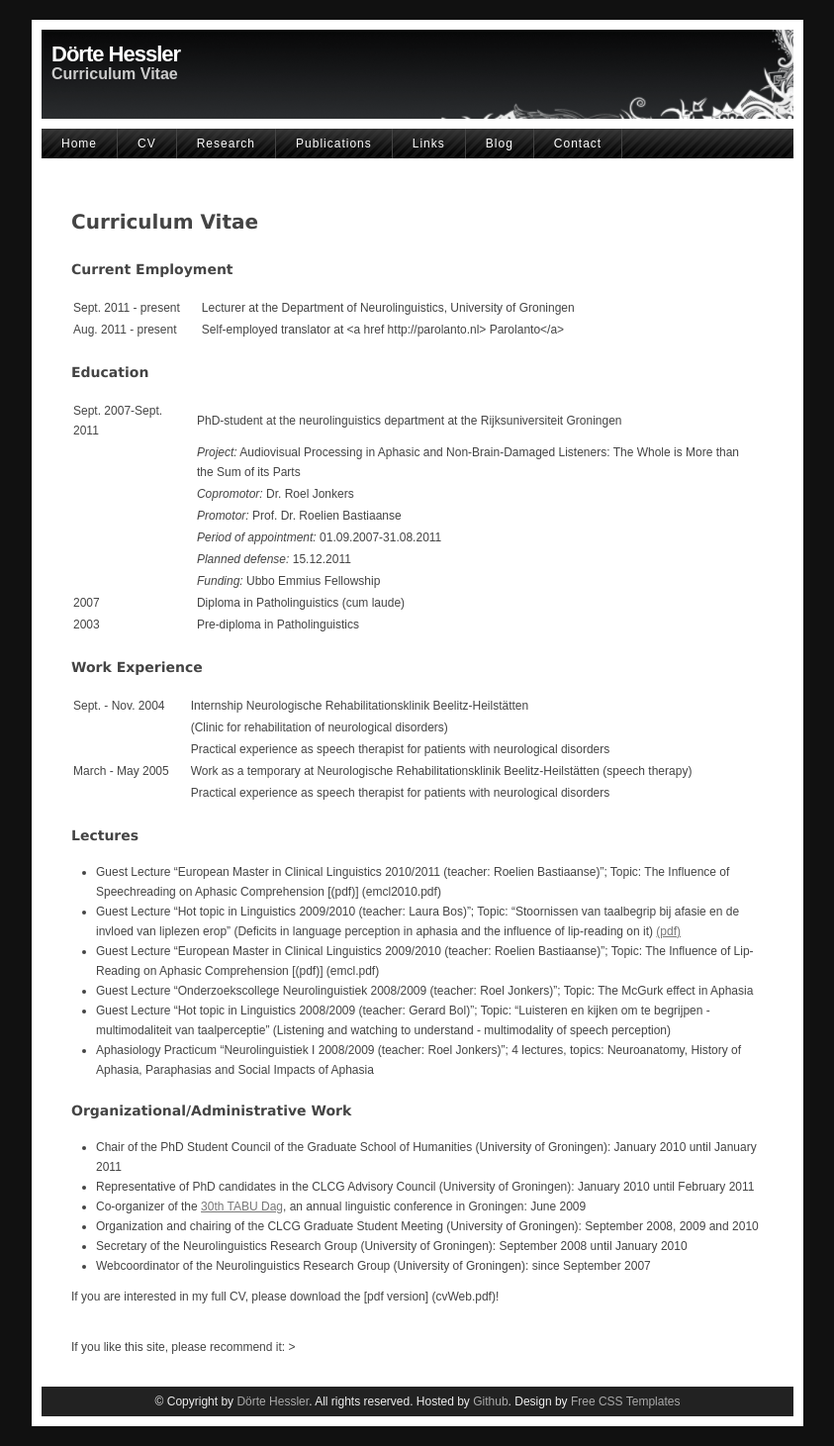
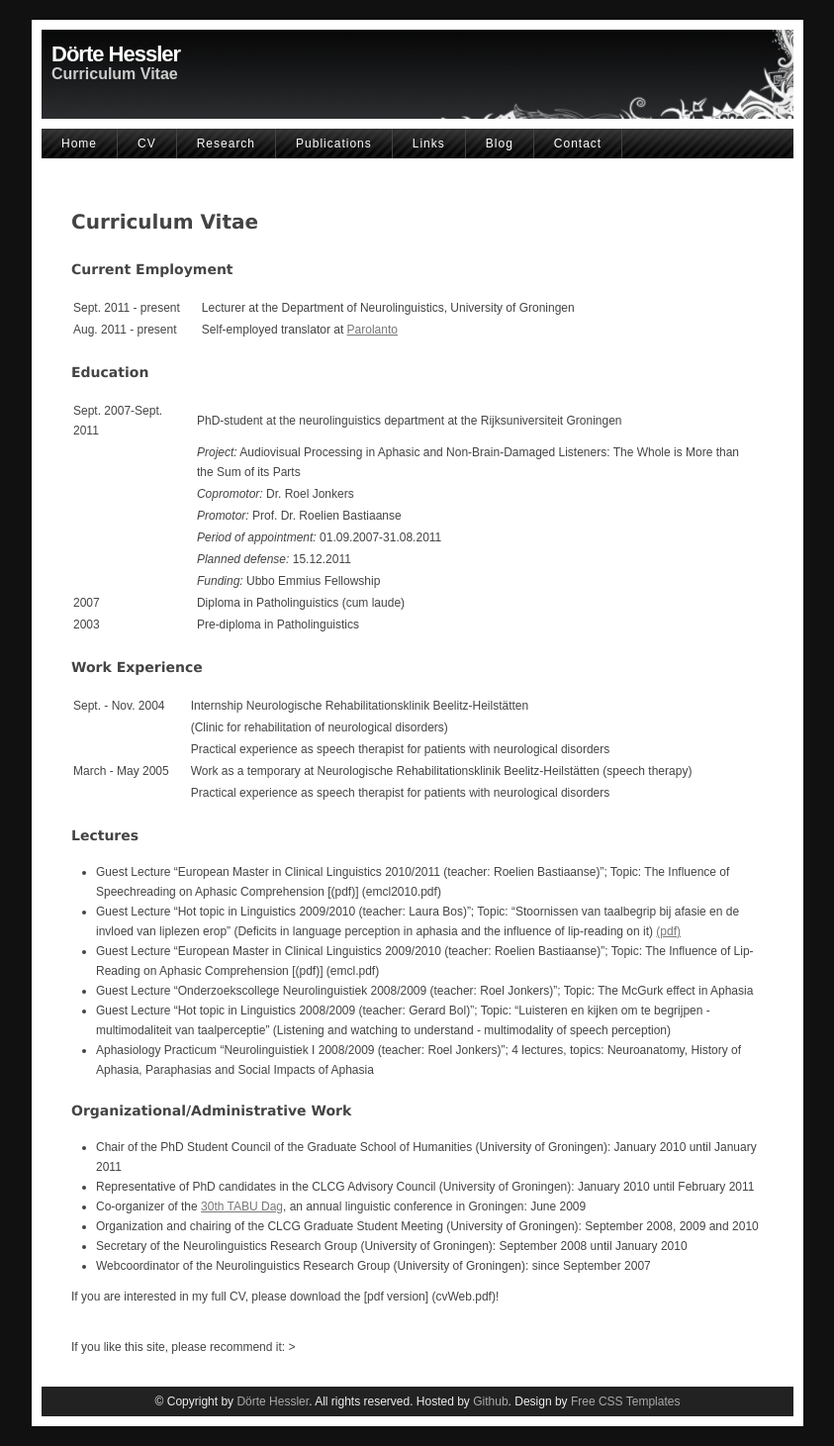
Before and after one commit to doerte/doerte.github.com, a Jekyll site: the page built from cv/index.md, in a window 1280 px wide. Shown: the whole page at 99% size, without its empty margins (218-1061 px from the left). Built offline with Jekyll 4.4.1, drawn with Linux system fonts in a browser that asks for light colours; comment, search, counter and statistics services are not loaded.

Commit message:
correction link

```diff
--- a/cv/index.md
+++ b/cv/index.md
@@ -15,7 +15,7 @@ Current Employment
 <tr>
 <td style='text-align: left;'>Sept. 2011 - present</td>
 <td style='text-align: left;'>Lecturer at the Department of Neurolinguistics, University of Groningen</td></tr>
-<tr> <td style='text-align: left;'>Aug. 2011 - present</td><td>Self-employed translator at <a href http://parolanto.nl> Parolanto</a></td></tr>
+<tr> <td style='text-align: left;'>Aug. 2011 - present</td><td>Self-employed translator at <a href='http://parolanto.nl'>Parolanto</a></td></tr>
 
 
 
```
